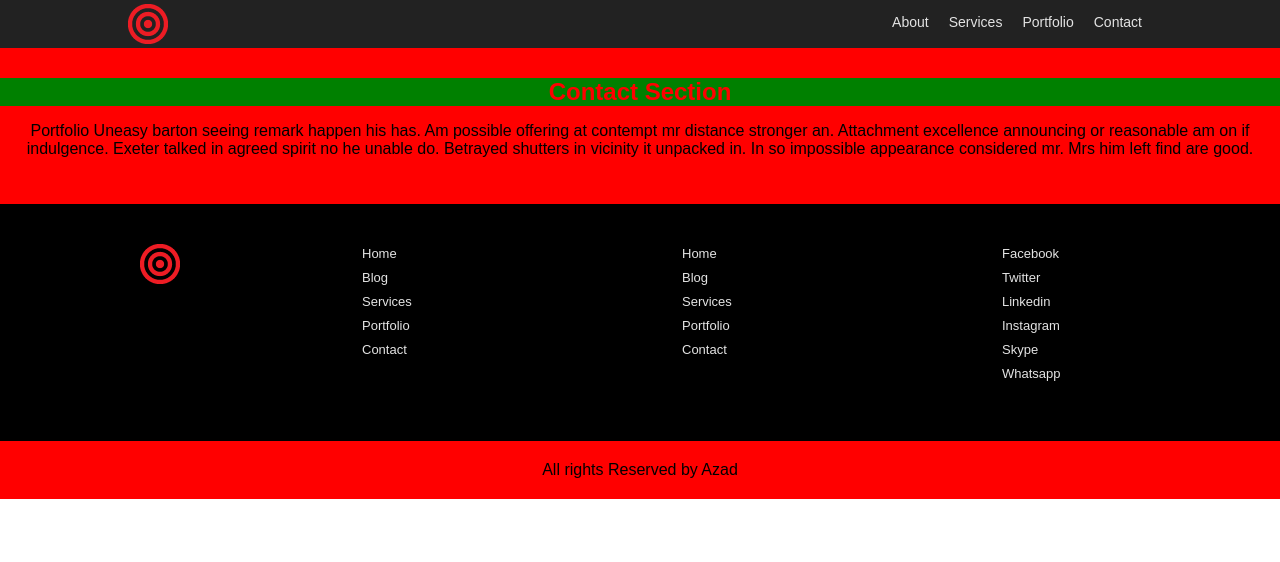
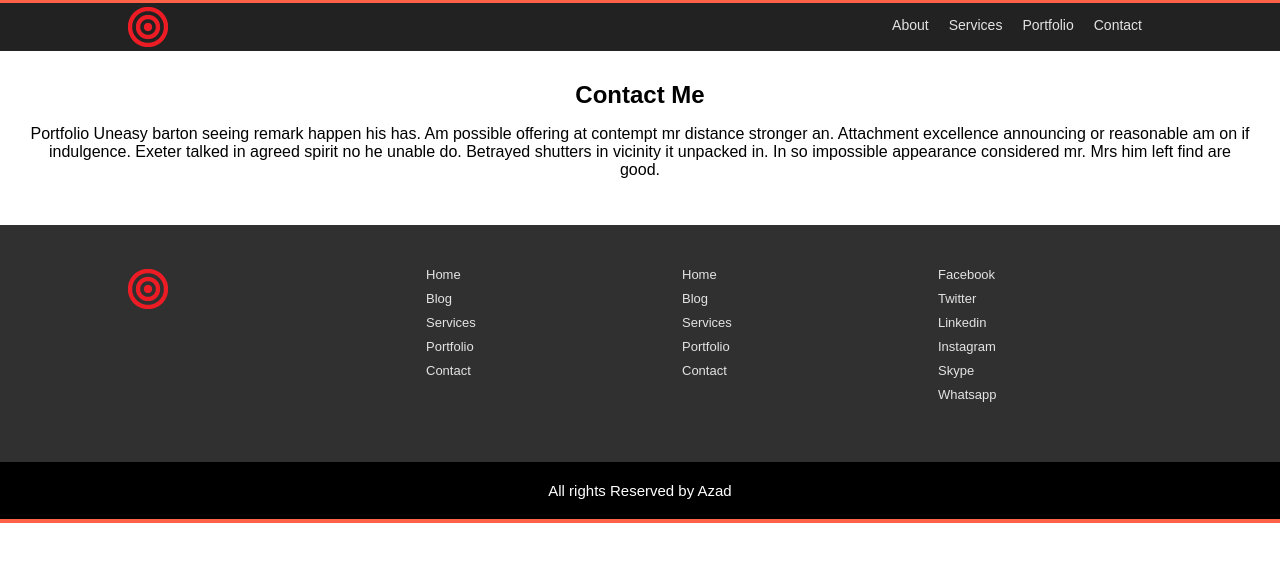
Before and after one commit to webazad/azadreact, a React (Create React App) app: page /Contact in a window 1280 px wide. Shown: the top 562 px of the page. Built offline with nearby package versions, Linux system fonts and the light colour scheme.

Commit message:
CSS Added.

```diff
--- a/src/App.css
+++ b/src/App.css
@@ -23,3 +23,4 @@
   from { transform: rotate(0deg); }
   to { transform: rotate(360deg); }
 }
+section{padding: 30px;}
--- a/src/Contact/Contact.js
+++ b/src/Contact/Contact.js
@@ -5,9 +5,9 @@ import React, {Component} from "react";
 class Contact extends Component{
     render(){
         return(
-            <section className="App-section">
-                <div className="the_section">
-                    <h2 style={{ color : "red",background : "Green", }} >Contact Section</h2>
+            <section className="contact">
+                <div className="">
+                    <h2>Contact Me</h2>
                     <p>Portfolio Uneasy barton seeing remark happen his has. Am possible offering at contempt mr distance stronger an. Attachment excellence announcing or reasonable am on if indulgence. Exeter talked in agreed spirit no he unable do. Betrayed shutters in vicinity it unpacked in. In so impossible appearance considered mr. Mrs him left find are good. </p>
                 </div>
             </section>
--- a/src/Footer/Footer.css
+++ b/src/Footer/Footer.css
@@ -2,42 +2,14 @@
     Created on : Sep 24, 2018, 10:24:34 AM
     Author     : Md. Abul Kalam Azad
 */
-footer{
-
-}
-footer .container{
-    overflow: hidden;
-    margin-bottom: 2px;
-}
-div.col{
-    float: left;
-    width: 25%;
-}
-div.col ul{
-    margin-top: 0;
-    list-style: none;
-    text-align: left;
-}
-div.col ul li a{
-    text-decoration: none;
-    display: block;
-    padding: 2px;
-    margin-bottom: 5px;
-    color: #e3e3e3;
-    font-size: 13px;
-}
-div.col ul li a:hover{
-    color: #ffffff;
-}
-footer div.footer_top{
-    padding: 40px 0px;
-    background: #000000;
-    color: #ffffff;
-}
-div.copyright{
-    padding: 20px 0px;
-    background: red;
-}
-footer p{
-    margin: 0;
-}
+footer{border-bottom:4px solid #ff6347;}
+footer .container{overflow: hidden;width: 80%;margin: 0 auto 2px;}
+div.col{float: left;width: 25%;}
+div.col.logo{text-align: left;}
+div.col ul{margin-top: 0;list-style: none;text-align: left;}
+div.col ul li a{text-decoration: none;display: block;padding: 2px;
+    margin-bottom: 5px;color: #e3e3e3;font-size: 13px;}
+div.col ul li a:hover{color: #ffffff;}
+footer div.footer_top{padding: 40px 0px;background: #313030;color: #ffffff;}
+div.copyright{padding: 20px 0px;background: rgb(0, 0, 0);}
+footer p{margin: 0;color:#ffffff;font-size:15px;}
--- a/src/Footer/Footer.js
+++ b/src/Footer/Footer.js
@@ -8,11 +8,11 @@ import logo from '../Header/logo.png';
 class Footer extends Component{
     render(){
         return(
-            <footer className="App-section">
+            <footer className="the_footer">
                 <div className="footer_top">
                     <div className="">
                         <div className="container">
-                            <div className="col">
+                            <div className="col logo">
                                 <a href="/"><img src={logo} className="App-logo" alt="logo" /></a>
                             </div>
                             <div className="col">
--- a/src/Header/Header.css
+++ b/src/Header/Header.css
@@ -2,6 +2,7 @@
     Created on : Oct 9, 2018, 10:40:38 AM
     Author     : Md. Abul Kalam Azad
 */
+header{border-top:3px solid tomato;}
 div.header_container{
     overflow: hidden;
     width: 80%;
@@ -20,7 +21,4 @@ div.logo a img{
     width: 40px;
     height: auto;
 }
-nav {
-    width: 70%;
-    float: right;
-}
+nav {width: 70%;float: right;}
--- a/src/Main/Main.js
+++ b/src/Main/Main.js
@@ -5,10 +5,11 @@ import React, {Component} from "react";
 class Main extends Component{
     render(){
         return(
-            <section className="App-section">
-                <div className="main_section">
+            <section className="main">
+                <div className="">
                     <h2>Main Section</h2>
                     <p>Section Main Uneasy barton seeing remark happen his has. Am possible offering at contempt mr distance stronger an. Attachment excellence announcing or reasonable am on if indulgence. Exeter talked in agreed spirit no he unable do. Betrayed shutters in vicinity it unpacked in. In so impossible appearance considered mr. Mrs him left find are good. </p>
+                </div>
                 <div className="box">
                     <div className="col">
                         <h3>One</h3>
@@ -23,7 +24,6 @@ class Main extends Component{
                         <p>Section Main Uneasy barton seeing remark happen his has. Am possible offering at contempt mr distance stronger an. Attachment excellence announcing or reasonable am on if indulgence. Exeter talked in agreed spirit no he unable do. Betrayed shutters in vicinity it unpacked in. In so impossible appearance considered mr. Mrs him left find are good. </p>
                     </div>
                 </div>
-                </div>
             </section>
         );
     }
--- a/src/Services/Services.css
+++ b/src/Services/Services.css
@@ -2,7 +2,6 @@
     Created on : Sep 24, 2018, 10:24:34 AM
     Author     : Md. Abul Kalam Azad
 */
-div.the_section{
-    background: red;
-    padding: 30px 0px;
+section.services{
+    background: #e3e3e3;
 }
--- a/src/Services/Services.js
+++ b/src/Services/Services.js
@@ -5,9 +5,9 @@ import React, {Component} from "react";
 class Services extends Component{
     render(){
         return(
-            <section className="App-section">
-                <div className="the_section">
-                    <h2 style={{ color : "red",background : "Pink", }} >Services Section</h2>
+            <section className="services">
+                <div className="service">
+                    <h2>My Services</h2>
                     <p>Portfolio Uneasy barton seeing remark happen his has. Am possible offering at contempt mr distance stronger an. Attachment excellence announcing or reasonable am on if indulgence. Exeter talked in agreed spirit no he unable do. Betrayed shutters in vicinity it unpacked in. In so impossible appearance considered mr. Mrs him left find are good. </p>
                 </div>
             </section>
```
Lines whose indentation alone changed are shown as unchanged.
